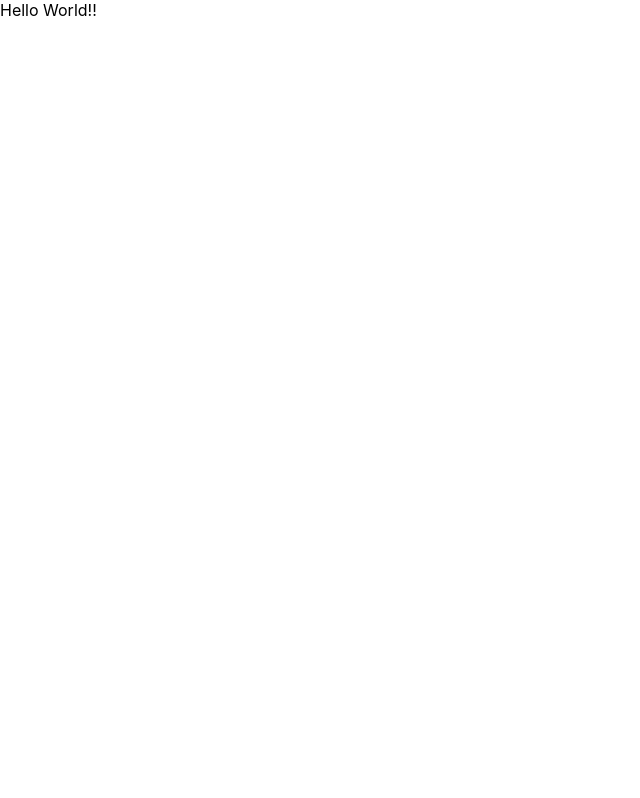
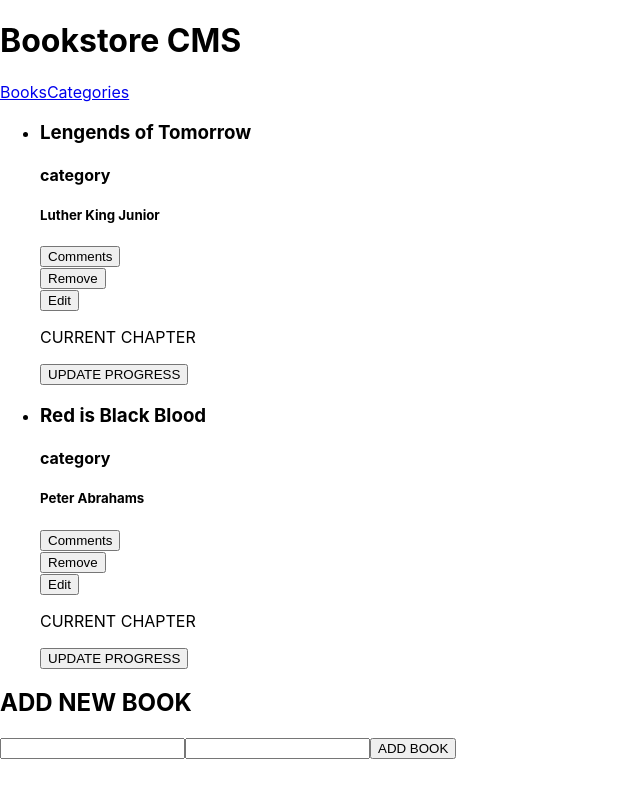
Before and after one commit to omarbabou/bookstore-app, a React (Create React App) app: page / in a window 1280 px wide. Shown: the whole page, without its empty margins (0-640 px from the left). Built offline with nearby package versions, Linux system fonts and the light colour scheme.

Commit message:
Create basic components

```diff
--- a/package.json
+++ b/package.json
@@ -16,6 +16,7 @@
     "eslint-plugin-jsx-a11y": "6.x",
     "eslint-plugin-react": "7.x",
     "eslint-plugin-react-hooks": "4.x",
+    "prop-types": "^15.8.1",
     "react": "^18.2.0",
     "react-dom": "^18.2.0",
     "react-router-dom": "^6.3.0",
--- a/src/App.js
+++ b/src/App.js
@@ -1,11 +1,30 @@
 import React from 'react';
+import {
+  BrowserRouter as Router,
+  Routes,
+  Route,
+} from 'react-router-dom';
+import Categories from './components/Categories';
+import Books from './components/Books';
 
-function App() {
-  return (
-    <div className="App">
-      Hello World!!
-    </div>
-  );
+class App extends React.Component {
+  constructor(props) {
+    super(props);
+    this.state = {};
+  }
+
+  render() {
+    return (
+      <div className="App">
+        <Router>
+          <Routes>
+            <Route path="/" element={<Books />} />
+            <Route path="/Categories" element={<Categories />} />
+          </Routes>
+        </Router>
+      </div>
+    );
+  }
 }
 
 export default App;
--- a/src/components/Categories.js
+++ b/src/components/Categories.js
@@ -10,7 +10,7 @@ class Categories extends React.Component {
   render() {
     return (
       <>
-      <Navigation />
+        <Navigation />
         <main className="container-category">
           <button type="button">Check Status</button>
         </main>
```
Also changed, not shown: src/components/Book.js (line endings or trailing spaces), src/components/Books.js (line endings or trailing spaces), src/components/Form.js (line endings or trailing spaces), src/components/Navigation.js (line endings or trailing spaces).
